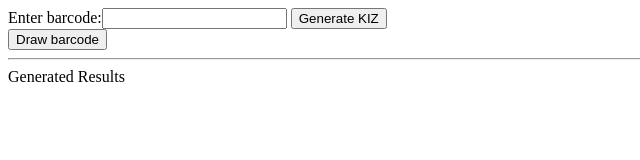
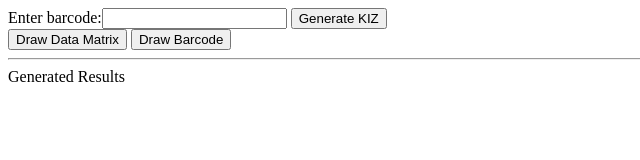
Before and after one commit to sergeichukes/sergeichukes.github.io, a plain HTML site: page index.html in a window 1280 px wide. Shown: the whole page, without its empty margins (0-640 px from the left). Drawn offline with Linux system fonts and the light colour scheme.

Commit message:
Update index.html

```diff
--- a/index.html
+++ b/index.html
@@ -10,7 +10,8 @@
   <button onclick="generateKizCodeSting()">Generate KIZ</button>
 
   <div id="kizString"></div>
-  <button onclick="drawKizDataMatrix()">Draw barcode</button>
+  <button onclick="drawCode('datamatrix')">Draw Data Matrix</button>
+  <button onclick="drawCode('code128')">Draw Barcode</button>
   <hr>
   <div id="generatedResults">
     Generated Results
```
